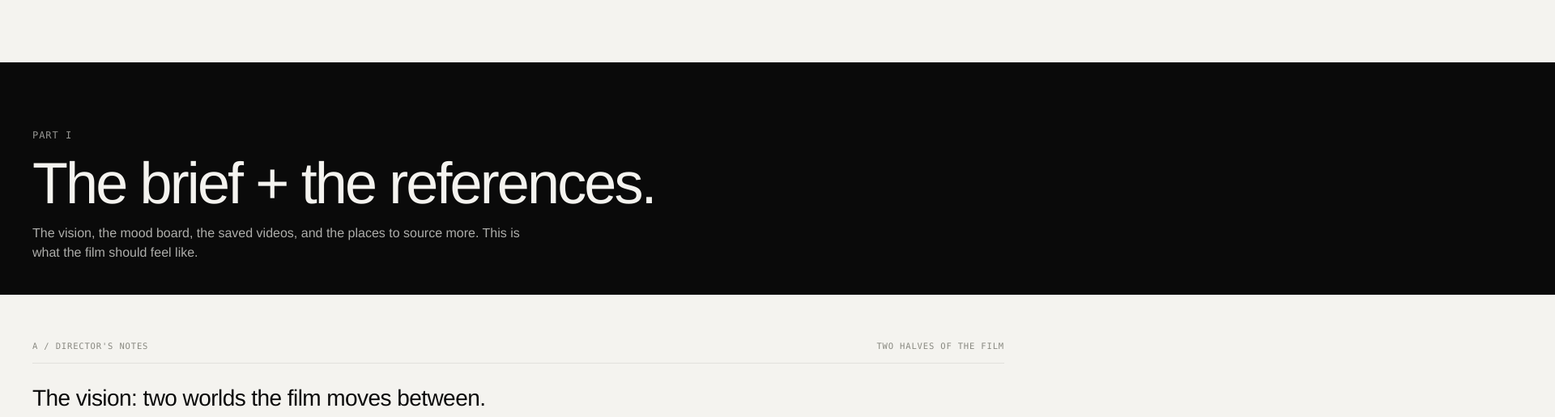
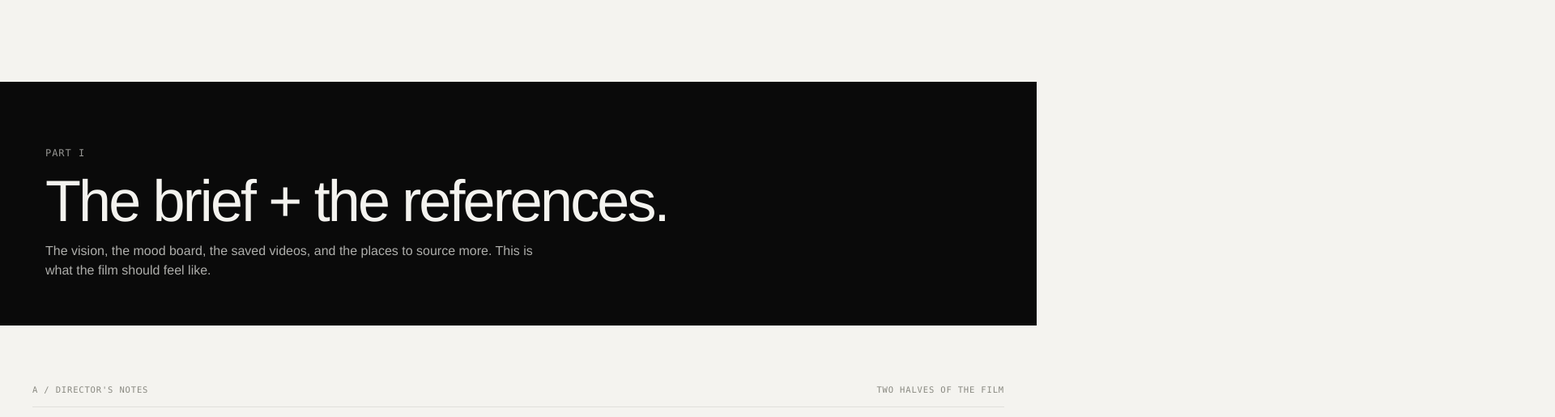
Before and after one commit to NourOpal/News-Opal-Kiln, a plain HTML site: page index.html in a window 1280 px wide. Shown: the part 671-1186 px from the top of the page at 81% size, 1920 px wide, since content can reach past the window. Drawn offline with Linux system fonts and the light colour scheme.

Commit message:
Fix part-divider full-bleed without horizontal scroll

```diff
--- a/index.html
+++ b/index.html
@@ -368,16 +368,18 @@
   .resource-img img { width: 100%; height: 100%; object-fit: cover; }
 
   /* PART DIVIDER */
+  body { overflow-x: hidden; }
   .part-divider {
-    padding: 80px 0 40px;
-    margin: 32px 0 0;
-    border-top: 2px solid var(--ink);
+    padding: 80px 56px 56px;
+    margin: 56px calc(50% - 50vw) 16px;
     background: var(--ink);
     color: var(--bg);
-    margin-left: -1000px;
-    margin-right: -1000px;
-    padding-left: 1000px;
-    padding-right: 1000px;
+    border-radius: 0;
+    width: 100vw;
+    max-width: 100vw;
+  }
+  @media (max-width: 780px) {
+    .part-divider { padding: 56px 20px 40px; }
   }
   .part-num {
     color: rgba(244,243,239,0.6);
```
